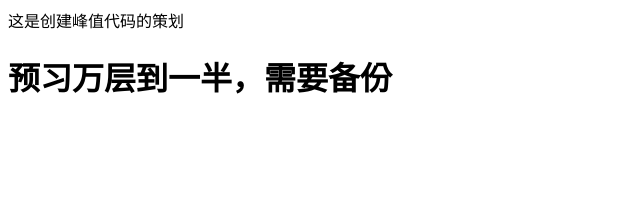
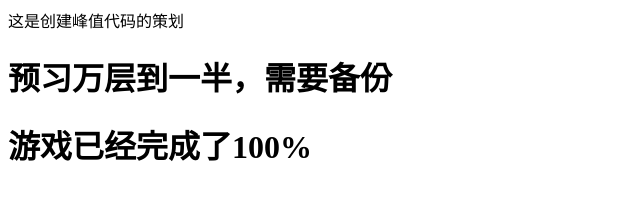
Before and after one commit to 2426675274/fed, a plain HTML site: page index.html in a window 1280 px wide. Shown: the whole page, without its empty margins (0-640 px from the left). Drawn offline with Linux system fonts and the light colour scheme.

Commit message:
游戏已经完成100%

```diff
--- a/index.html
+++ b/index.html
@@ -9,5 +9,6 @@
 <body>
     <div>这是创建峰值代码的策划</div>
     <h1>预习万层到一半，需要备份</h1>
+    <h1>游戏已经完成了100%</h1>
 </body>
 </html>
```
